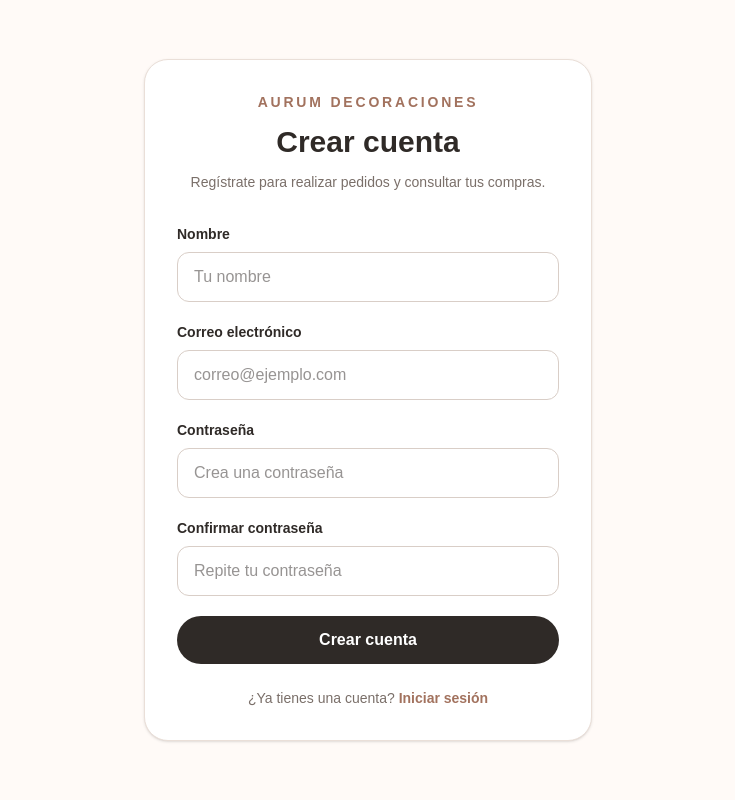
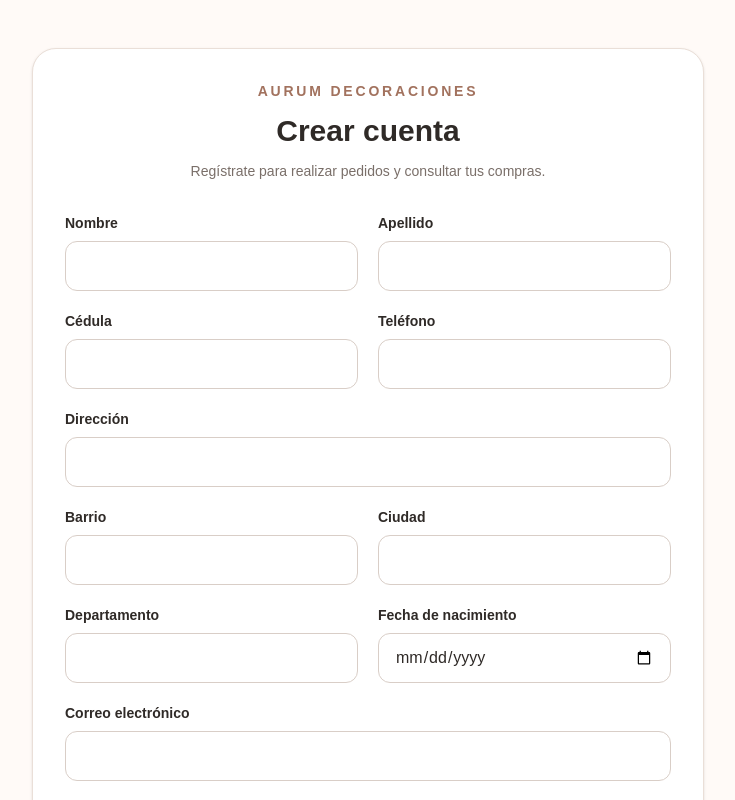
Before and after one commit to isabuitrago1223/pf_aurum, a Next.js app in the folder frontend/: page /registro in a window 1280 px wide. Shown: the top 800 px of the page, without its empty margins (272-1007 px from the left). Built offline with nearby package versions, Linux system fonts and the light colour scheme.

Commit message:
integrar registro de usuario con la api

```diff
--- a/frontend/app/registro/page.tsx
+++ b/frontend/app/registro/page.tsx
@@ -3,26 +3,102 @@
 import Link from "next/link";
 import { FormEvent, useState } from "react";
 
+type RegisterResponse = {
+  token: string;
+  user: {
+    id: string;
+    nombre: string;
+    email: string;
+    role: string;
+  };
+};
+
 export default function RegisterPage() {
   const [nombre, setNombre] = useState("");
+  const [apellido, setApellido] = useState("");
+  const [cedula, setCedula] = useState("");
+  const [telefono, setTelefono] = useState("");
+  const [direccion, setDireccion] = useState("");
+  const [barrio, setBarrio] = useState("");
+  const [ciudad, setCiudad] = useState("");
+  const [departamento, setDepartamento] = useState("");
+  const [fechaNacimiento, setFechaNacimiento] = useState("");
   const [email, setEmail] = useState("");
   const [password, setPassword] = useState("");
   const [confirmPassword, setConfirmPassword] = useState("");
 
-  function handleSubmit(event: FormEvent<HTMLFormElement>) {
+  const [acceptedTerms, setAcceptedTerms] = useState(false);
+  const [acceptedPrivacy, setAcceptedPrivacy] = useState(false);
+  const [acceptedDataPolicy, setAcceptedDataPolicy] = useState(false);
+
+  const [error, setError] = useState("");
+  const [loading, setLoading] = useState(false);
+
+  async function handleSubmit(event: FormEvent<HTMLFormElement>) {
     event.preventDefault();
 
-    console.log({
+    setError("");
+
+    if (password !== confirmPassword) {
+      setError("Las contraseñas no coinciden.");
+      return;
+    }
+
+    setLoading(true);
+
+    try {
+      const apiUrl =
+        process.env.NEXT_PUBLIC_API_URL ?? "http://localhost:4000";
+
+      const response = await fetch(`${apiUrl}/api/auth/register`, {
+        method: "POST",
+        headers: {
+          "Content-Type": "application/json",
+        },
+        body: JSON.stringify({
           nombre,
+          apellido,
+          cedula,
+          telefono,
+          direccion,
+          barrio,
+          ciudad,
+          departamento,
+          fechaNacimiento,
           email,
           password,
-      confirmPassword,
+          acceptedTerms,
+          acceptedPrivacy,
+          acceptedDataPolicy,
+        }),
       });
+
+      if (!response.ok) {
+        if (response.status === 409) {
+          setError("El correo o la cédula ya están registrados.");
+          return;
+        }
+
+        setError("No fue posible completar el registro.");
+        return;
+      }
+
+      const data: RegisterResponse = await response.json();
+
+      localStorage.setItem("aurum_token", data.token);
+      localStorage.setItem("aurum_user", JSON.stringify(data.user));
+
+      window.location.href = "/";
+    } catch {
+      setError("No fue posible conectar con el servidor.");
+    } finally {
+      setLoading(false);
+    }
   }
 
   return (
-    <main className="flex min-h-screen items-center justify-center bg-[#fffaf7] px-6 py-12 text-[#2f2a27]">
-      <div className="w-full max-w-md rounded-3xl border border-[#eadfd8] bg-white p-8 shadow-sm">
+    <main className="min-h-screen bg-[#fffaf7] px-6 py-12 text-[#2f2a27]">
+      <div className="mx-auto w-full max-w-2xl rounded-3xl border border-[#eadfd8] bg-white p-8 shadow-sm">
         <div className="text-center">
           <p className="text-sm font-semibold uppercase tracking-[0.2em] text-[#a2725e]">
             Aurum Decoraciones
@@ -37,10 +113,8 @@
           </p>
         </div>
 
-        <form
-          className="mt-8 space-y-5"
-          onSubmit={handleSubmit}
-        >
+        <form className="mt-8 space-y-5" onSubmit={handleSubmit}>
+          <div className="grid gap-5 md:grid-cols-2">
             <div>
               <label
                 htmlFor="nombre"
@@ -51,15 +125,174 @@
 
               <input
                 id="nombre"
-              name="nombre"
                 type="text"
-              autoComplete="name"
-              placeholder="Tu nombre"
                 value={nombre}
                 onChange={(event) => setNombre(event.target.value)}
                 required
-              className="w-full rounded-xl border border-[#d9cec7] px-4 py-3 outline-none transition focus:border-[#a2725e]"
+                disabled={loading}
+                className="w-full rounded-xl border border-[#d9cec7] px-4 py-3 outline-none focus:border-[#a2725e]"
               />
+            </div>
+
+            <div>
+              <label
+                htmlFor="apellido"
+                className="mb-2 block text-sm font-semibold"
+              >
+                Apellido
+              </label>
+
+              <input
+                id="apellido"
+                type="text"
+                value={apellido}
+                onChange={(event) => setApellido(event.target.value)}
+                required
+                disabled={loading}
+                className="w-full rounded-xl border border-[#d9cec7] px-4 py-3 outline-none focus:border-[#a2725e]"
+              />
+            </div>
+          </div>
+
+          <div className="grid gap-5 md:grid-cols-2">
+            <div>
+              <label
+                htmlFor="cedula"
+                className="mb-2 block text-sm font-semibold"
+              >
+                Cédula
+              </label>
+
+              <input
+                id="cedula"
+                type="text"
+                value={cedula}
+                onChange={(event) => setCedula(event.target.value)}
+                required
+                disabled={loading}
+                className="w-full rounded-xl border border-[#d9cec7] px-4 py-3 outline-none focus:border-[#a2725e]"
+              />
+            </div>
+
+            <div>
+              <label
+                htmlFor="telefono"
+                className="mb-2 block text-sm font-semibold"
+              >
+                Teléfono
+              </label>
+
+              <input
+                id="telefono"
+                type="tel"
+                value={telefono}
+                onChange={(event) => setTelefono(event.target.value)}
+                required
+                disabled={loading}
+                className="w-full rounded-xl border border-[#d9cec7] px-4 py-3 outline-none focus:border-[#a2725e]"
+              />
+            </div>
+          </div>
+
+          <div>
+            <label
+              htmlFor="direccion"
+              className="mb-2 block text-sm font-semibold"
+            >
+              Dirección
+            </label>
+
+            <input
+              id="direccion"
+              type="text"
+              value={direccion}
+              onChange={(event) => setDireccion(event.target.value)}
+              required
+              disabled={loading}
+              className="w-full rounded-xl border border-[#d9cec7] px-4 py-3 outline-none focus:border-[#a2725e]"
+            />
+          </div>
+
+          <div className="grid gap-5 md:grid-cols-2">
+            <div>
+              <label
+                htmlFor="barrio"
+                className="mb-2 block text-sm font-semibold"
+              >
+                Barrio
+              </label>
+
+              <input
+                id="barrio"
+                type="text"
+                value={barrio}
+                onChange={(event) => setBarrio(event.target.value)}
+                required
+                disabled={loading}
+                className="w-full rounded-xl border border-[#d9cec7] px-4 py-3 outline-none focus:border-[#a2725e]"
+              />
+            </div>
+
+            <div>
+              <label
+                htmlFor="ciudad"
+                className="mb-2 block text-sm font-semibold"
+              >
+                Ciudad
+              </label>
+
+              <input
+                id="ciudad"
+                type="text"
+                value={ciudad}
+                onChange={(event) => setCiudad(event.target.value)}
+                required
+                disabled={loading}
+                className="w-full rounded-xl border border-[#d9cec7] px-4 py-3 outline-none focus:border-[#a2725e]"
+              />
+            </div>
+          </div>
+
+          <div className="grid gap-5 md:grid-cols-2">
+            <div>
+              <label
+                htmlFor="departamento"
+                className="mb-2 block text-sm font-semibold"
+              >
+                Departamento
+              </label>
+
+              <input
+                id="departamento"
+                type="text"
+                value={departamento}
+                onChange={(event) => setDepartamento(event.target.value)}
+                required
+                disabled={loading}
+                className="w-full rounded-xl border border-[#d9cec7] px-4 py-3 outline-none focus:border-[#a2725e]"
+              />
+            </div>
+
+            <div>
+              <label
+                htmlFor="fechaNacimiento"
+                className="mb-2 block text-sm font-semibold"
+              >
+                Fecha de nacimiento
+              </label>
+
+              <input
+                id="fechaNacimiento"
+                type="date"
+                value={fechaNacimiento}
+                onChange={(event) =>
+                  setFechaNacimiento(event.target.value)
+                }
+                required
+                disabled={loading}
+                className="w-full rounded-xl border border-[#d9cec7] px-4 py-3 outline-none focus:border-[#a2725e]"
+              />
+            </div>
           </div>
 
           <div>
@@ -72,17 +305,17 @@
 
             <input
               id="email"
-              name="email"
               type="email"
               autoComplete="email"
-              placeholder="correo@ejemplo.com"
               value={email}
               onChange={(event) => setEmail(event.target.value)}
               required
-              className="w-full rounded-xl border border-[#d9cec7] px-4 py-3 outline-none transition focus:border-[#a2725e]"
+              disabled={loading}
+              className="w-full rounded-xl border border-[#d9cec7] px-4 py-3 outline-none focus:border-[#a2725e]"
             />
           </div>
 
+          <div className="grid gap-5 md:grid-cols-2">
             <div>
               <label
                 htmlFor="password"
@@ -93,14 +326,13 @@
 
               <input
                 id="password"
-              name="password"
                 type="password"
                 autoComplete="new-password"
-              placeholder="Crea una contraseña"
                 value={password}
                 onChange={(event) => setPassword(event.target.value)}
                 required
-              className="w-full rounded-xl border border-[#d9cec7] px-4 py-3 outline-none transition focus:border-[#a2725e]"
+                disabled={loading}
+                className="w-full rounded-xl border border-[#d9cec7] px-4 py-3 outline-none focus:border-[#a2725e]"
               />
             </div>
 
@@ -114,22 +346,74 @@
 
               <input
                 id="confirmPassword"
-              name="confirmPassword"
                 type="password"
                 autoComplete="new-password"
-              placeholder="Repite tu contraseña"
                 value={confirmPassword}
-              onChange={(event) => setConfirmPassword(event.target.value)}
+                onChange={(event) =>
+                  setConfirmPassword(event.target.value)
+                }
                 required
-              className="w-full rounded-xl border border-[#d9cec7] px-4 py-3 outline-none transition focus:border-[#a2725e]"
+                disabled={loading}
+                className="w-full rounded-xl border border-[#d9cec7] px-4 py-3 outline-none focus:border-[#a2725e]"
               />
             </div>
+          </div>
+
+          <p className="text-xs leading-5 text-[#7a6f69]">
+            La contraseña debe tener mínimo 8 caracteres e incluir mayúscula,
+            minúscula, número y un carácter especial.
+          </p>
+
+          <div className="space-y-3 rounded-xl border border-[#eadfd8] p-4">
+            <label className="flex items-start gap-3 text-sm">
+              <input
+                type="checkbox"
+                checked={acceptedTerms}
+                onChange={(event) =>
+                  setAcceptedTerms(event.target.checked)
+                }
+                required
+              />
+              <span>Acepto los términos y condiciones.</span>
+            </label>
+
+            <label className="flex items-start gap-3 text-sm">
+              <input
+                type="checkbox"
+                checked={acceptedPrivacy}
+                onChange={(event) =>
+                  setAcceptedPrivacy(event.target.checked)
+                }
+                required
+              />
+              <span>Acepto la política de privacidad.</span>
+            </label>
+
+            <label className="flex items-start gap-3 text-sm">
+              <input
+                type="checkbox"
+                checked={acceptedDataPolicy}
+                onChange={(event) =>
+                  setAcceptedDataPolicy(event.target.checked)
+                }
+                required
+              />
+              <span>Acepto la política de tratamiento de datos.</span>
+            </label>
+          </div>
+
+          {error && (
+            <div className="rounded-xl border border-red-200 bg-red-50 px-4 py-3 text-sm text-red-700">
+              {error}
+            </div>
+          )}
 
           <button
             type="submit"
-            className="w-full rounded-full bg-[#2f2a27] px-6 py-3 font-semibold text-white transition hover:opacity-90"
+            disabled={loading}
+            className="w-full rounded-full bg-[#2f2a27] px-6 py-3 font-semibold text-white transition hover:opacity-90 disabled:cursor-not-allowed disabled:opacity-60"
           >
-            Crear cuenta
+            {loading ? "Creando cuenta..." : "Crear cuenta"}
           </button>
         </form>
 
```
Lines whose indentation alone changed are shown as unchanged.
